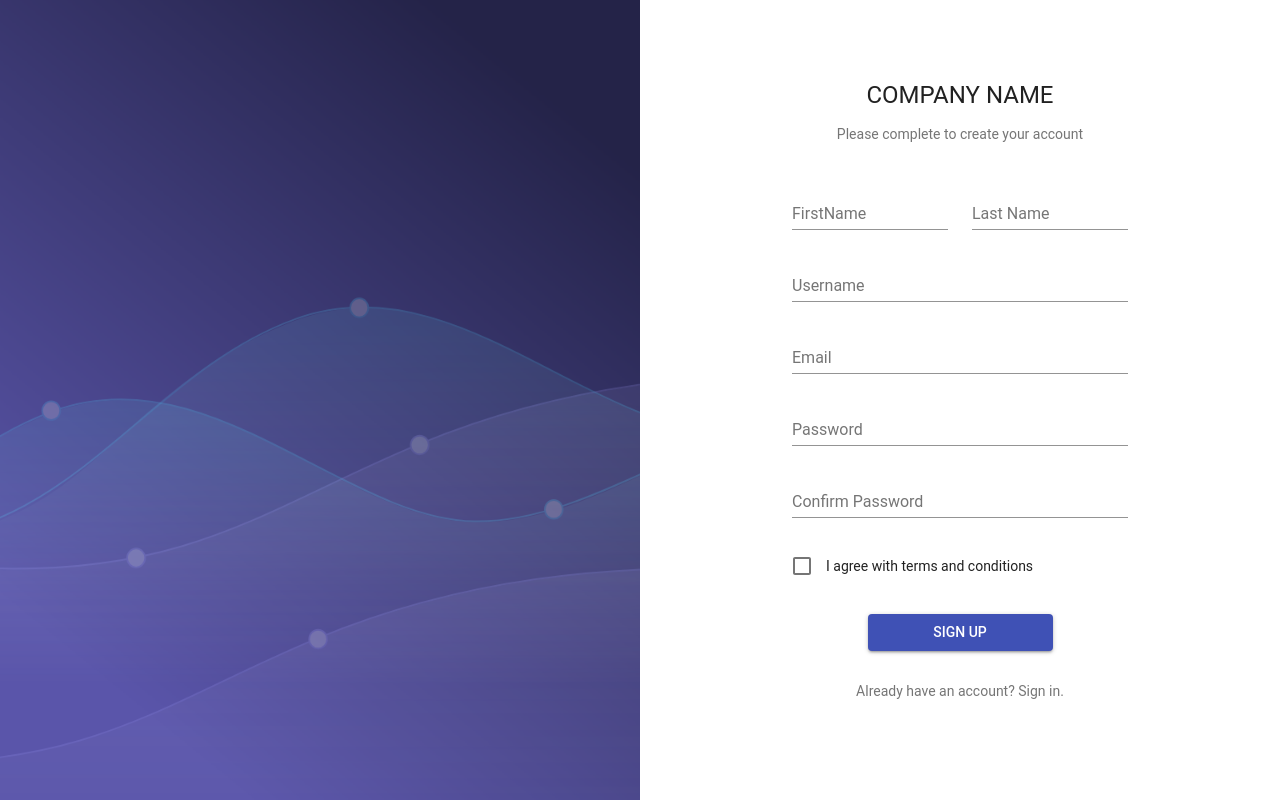
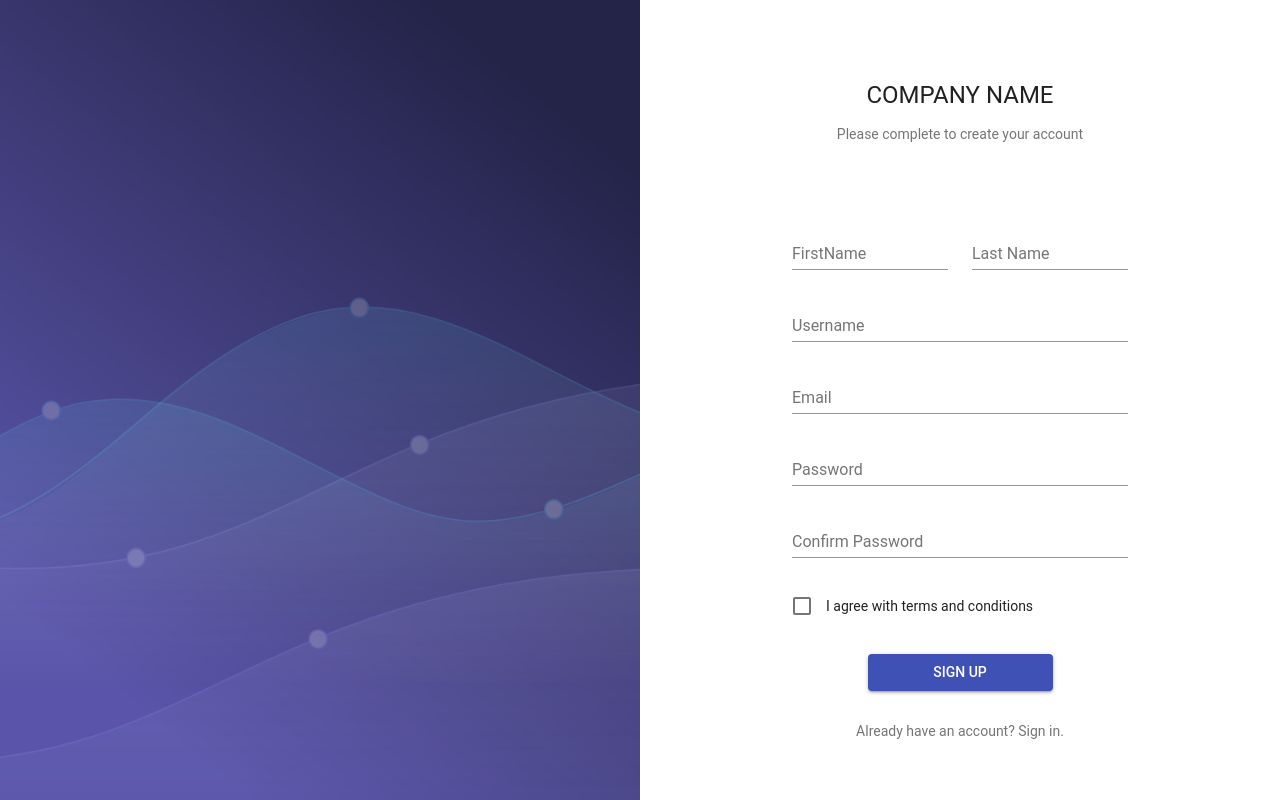
Before and after one commit to DaveDev813/whitelabel, a React (Create React App) app: page /signup in a window 1280 px wide. Built offline with nearby package versions, Linux system fonts and the light colour scheme.

Commit message:
add proper form validation

```diff
--- a/src/components/Forms/Input.tsx
+++ b/src/components/Forms/Input.tsx
@@ -6,17 +6,16 @@ import InputLabel from "@material-ui/core/InputLabel";
 import uniqid from "uniqid";
 import styled from "styled-components";
 import { Field } from "formik";
+import { FormControlLabel, Checkbox } from "@material-ui/core";
+import { FormControlLabelProps } from "@material-ui/core/FormControlLabel";
 
 const StyledLabel = styled(InputLabel)({
   textTransform: "capitalize"
 });
 
-const InputField: React.FC<InputProps & { name: string; label?: string }> = ({
-  type,
-  name,
-  label,
-  ...props
-}) => {
+export const InputField: React.FC<
+  InputProps & { name: string; label?: string }
+> = ({ type, name, label, ...props }) => {
   const formId: string = uniqid();
   return (
     <Field
@@ -47,4 +46,32 @@ const InputField: React.FC<InputProps & { name: string; label?: string }> = ({
   );
 };
 
-export default InputField;
+export const CheckBox: React.FC<
+  Partial<FormControlLabelProps> & { name: string; label?: string }
+> = ({ name, label, ...props }) => {
+  return (
+    <Field
+      name={name}
+      render={({ form: { errors, handleChange } }: any) => {
+        const hasError = errors[name] ? true : false;
+        return (
+          <FormControl error={hasError} fullWidth>
+            <FormControlLabel
+              onChange={handleChange}
+              control={<Checkbox color="secondary" name="terms" value="" />}
+              label={label ? label : name}
+            />
+            {errors[name] && (
+              <FormHelperText
+                id="component-error-text"
+                style={{ marginTop: "-5px" }}
+              >
+                {errors[name]}
+              </FormHelperText>
+            )}
+          </FormControl>
+        );
+      }}
+    />
+  );
+};
--- a/src/components/LaunchTitle.tsx
+++ b/src/components/LaunchTitle.tsx
@@ -12,10 +12,13 @@ const LaunchTitle: React.FC<LaunchTitleProps> = ({ subtitle }) => {
       </Typography>
       {subtitle && (
         <Typography
-          style={{ marginTop: "12px" }}
           align="center"
           color="textSecondary"
           component="p"
+          style={{
+            marginTop: "12px",
+            marginBottom: "40px"
+          }}
         >
           {subtitle}
         </Typography>
--- a/src/screens/SignInScreen.tsx
+++ b/src/screens/SignInScreen.tsx
@@ -15,7 +15,7 @@ import {
   createStyles,
   Theme
 } from "@material-ui/core";
-import InputField from "../components/Forms/Input";
+import { InputField } from "../components/Forms/Input";
 import { GridProps } from "@material-ui/core/Grid";
 
 const styles = (theme: Theme) =>
--- a/src/screens/SignupScreen.tsx
+++ b/src/screens/SignupScreen.tsx
@@ -1,7 +1,6 @@
 import React from "react";
 import Button from "@material-ui/core/Button";
-import FormControlLabel from "@material-ui/core/FormControlLabel";
-import Checkbox from "@material-ui/core/Checkbox";
+
 import Typography from "@material-ui/core/Typography";
 import withStyles from "@material-ui/core/styles/withStyles";
 import { Theme, createStyles } from "@material-ui/core";
@@ -11,7 +10,7 @@ import { Formik } from "formik";
 import LaunchContainer from "../containers/LaunchContainer";
 import LaunchTitle from "../components/LaunchTitle";
 import * as Yup from "yup";
-import InputField from "../components/Forms/Input";
+import { CheckBox, InputField } from "../components/Forms/Input";
 
 const styles = (theme: Theme) =>
   createStyles({
@@ -76,7 +75,7 @@ const SignupScreen: React.FC<{ classes: any } & RouteComponentProps> = ({
             actions.setSubmitting(false); // don't reload page
           }}
           validationSchema={SignupSchema}
-          validateOnChange={false}
+          validateOnChange={true}
           render={({ errors, handleChange, handleSubmit, isSubmitting }) => (
             <form className={classes.form} onSubmit={handleSubmit}>
               <Grid container spacing={24}>
@@ -84,7 +83,7 @@ const SignupScreen: React.FC<{ classes: any } & RouteComponentProps> = ({
                   <InputField name="firstName" />
                 </Grid>
                 <Grid item xs={12} sm={6}>
-                  <InputField fullWidth name="lastName" label="Last Name" />
+                  <InputField name="lastName" label="Last Name" />
                 </Grid>
                 <Grid item xs={12}>
                   <InputField fullWidth name="username" />
@@ -93,17 +92,22 @@ const SignupScreen: React.FC<{ classes: any } & RouteComponentProps> = ({
                   <InputField fullWidth name="email" />
                 </Grid>
                 <Grid item xs={12}>
-                  <InputField fullWidth name="password" />
+                  <InputField fullWidth name="password" type="password" />
                 </Grid>
                 <Grid item xs={12}>
                   <InputField
                     fullWidth
                     name="confirmpassword"
                     label="Confirm Password"
+                    type="password"
                   />
                 </Grid>
                 <Grid item xs={12} style={{ textAlign: "left" }}>
-                  <FormControlLabel
+                  <CheckBox
+                    name="terms"
+                    label="I agree with terms and conditions"
+                  />
+                  {/* <FormControlLabel
                     onChange={handleChange}
                     control={
                       <Checkbox color="secondary" name="terms" value="" />
@@ -112,7 +116,7 @@ const SignupScreen: React.FC<{ classes: any } & RouteComponentProps> = ({
                   />
                   {errors.terms ? (
                     <div style={{ color: "red" }}>{errors.terms}</div>
-                  ) : null}
+                  ) : null} */}
                 </Grid>
               </Grid>
               <Button
```
